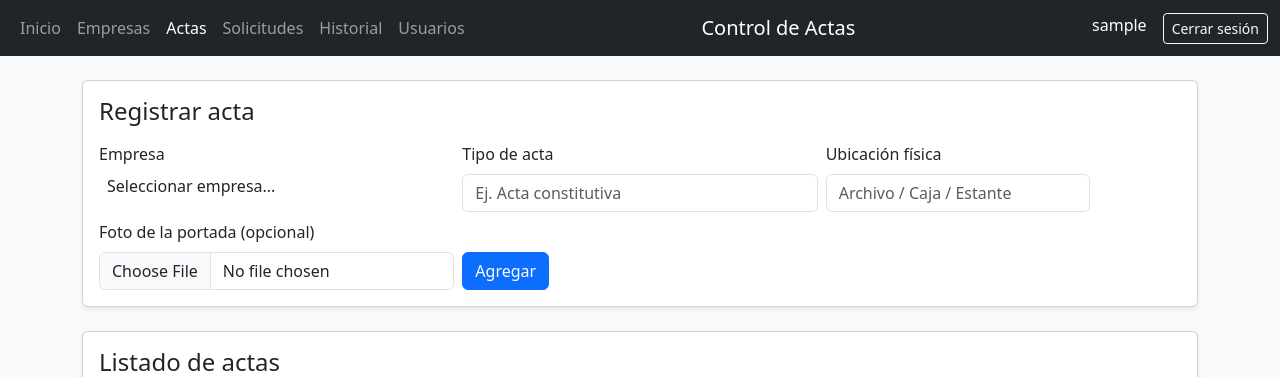
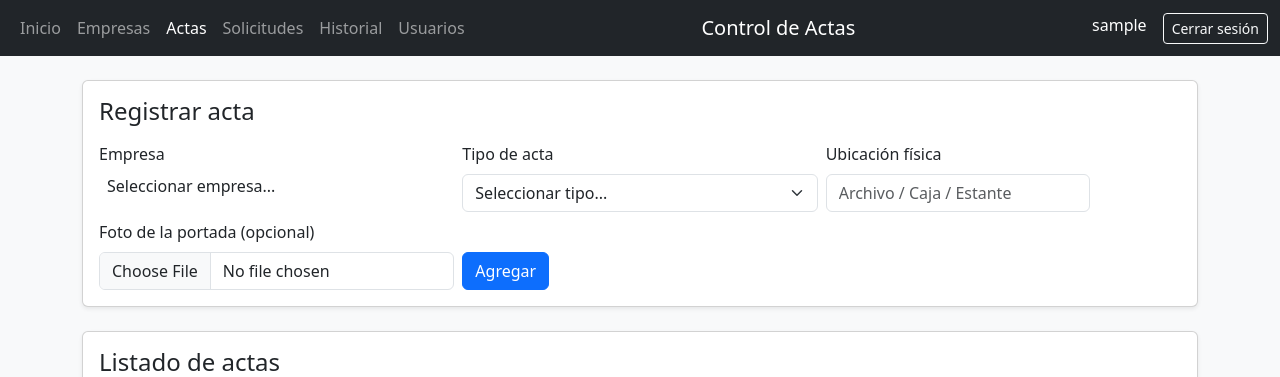
Before and after one commit to ContaFullgas/actas_constitutivas, a PHP site: page /admin/actas.php in a window 1280 px wide. Shown: the top 377 px of the page. Run offline with PHP 8.4, Linux system fonts and the light colour scheme; the visitor is signed in with stand-in values (Sample User, id 1); data that the repository does not hold is empty; some libraries are stand-ins or nearby versions.

Commit message:
se agrego a la pagina de actas un seleccionador del tipo de acta, hasta ahora lo inserta y se muestra en la tabla.

```diff
--- a/admin/actas.php
+++ b/admin/actas.php
@@ -4,9 +4,10 @@ require_once "../config/db.php";
 
 $empresas = mysqli_query($conn, "SELECT * FROM empresas");
 $actas = mysqli_query($conn, "
-    SELECT a.*, e.nombre_empresa
+    SELECT a.*, e.nombre_empresa, t.nombre_tipo
     FROM actas a
     JOIN empresas e ON a.id_empresa = e.id_empresa
+    LEFT JOIN tipos_acta t ON a.id_tipo = t.id_tipo
 ");
 ?>
 
@@ -81,7 +82,23 @@ $actas = mysqli_query($conn, "
 
                 <div class="col-md-4">
                     <label class="form-label">Tipo de acta</label>
-                    <input type="text" id="tipo" class="form-control" placeholder="Ej. Acta constitutiva">
+                    <select id="tipo" class="form-select">
+                        <option value="">Seleccionar tipo...</option>
+
+                        <?php
+                        $tipos = mysqli_query($conn,"
+                            SELECT * FROM tipos_acta
+                            WHERE activo = 1
+                            ORDER BY nombre_tipo ASC
+                        ");
+
+                        while($t = mysqli_fetch_assoc($tipos)){
+                        ?>
+                            <option value="<?= $t['id_tipo'] ?>">
+                                <?= $t['nombre_tipo'] ?>
+                            </option>
+                        <?php } ?>
+                    </select>
                 </div>
 
                 <div class="col-md-3">
@@ -140,7 +157,7 @@ $actas = mysqli_query($conn, "
                             </td>
 
                             <td><?= $a['nombre_empresa'] ?></td>
-                            <td><?= $a['tipo_acta'] ?></td>
+                            <td><?= $a['nombre_tipo'] ?? 'Sin tipo' ?></td>
                             <td><?= $a['ubicacion_fisica'] ?></td>
 
                             <td class="text-center">
```
Also changed, not shown: ajax/acta_add.php (+5 -5 lines), uploads/actas/acta_1771971284.png (added).
